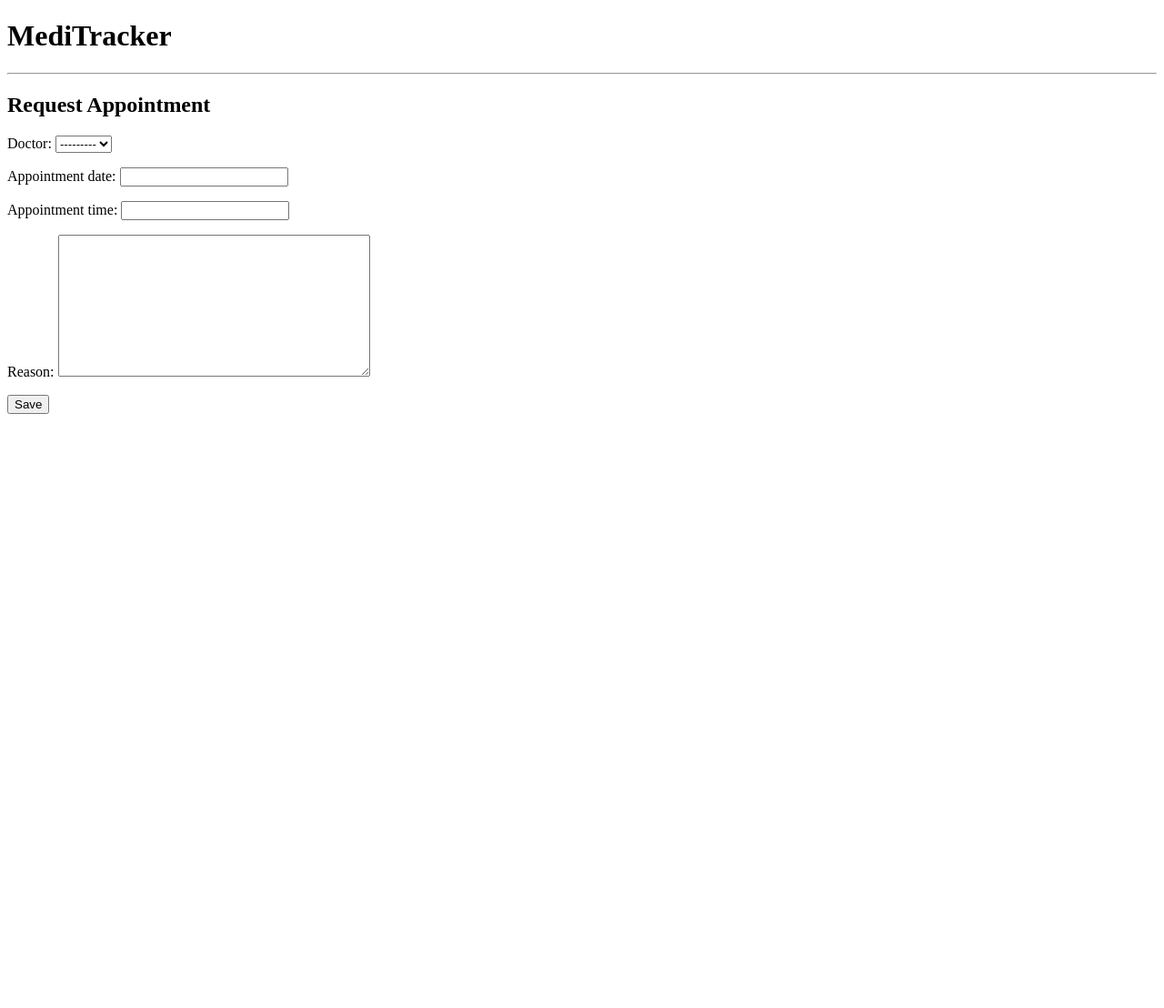
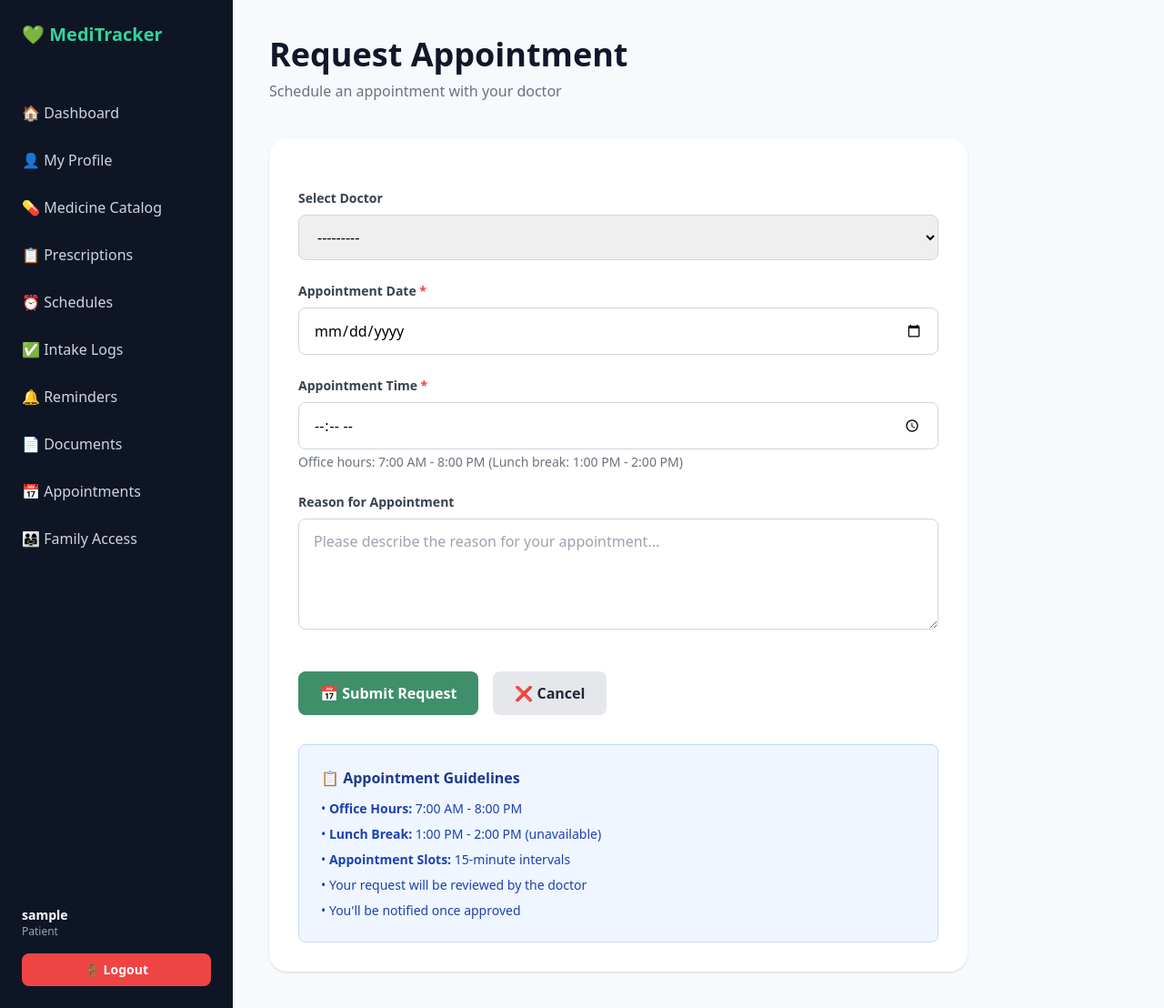
Before and after one commit to anujgoswami6155/MediTracker, a Django app: page /appointments/patient/request/ in a window 1280 px wide. Shown: the whole page at 91% size. Before the commit the page ends 455 px from the top, so only its background shows below. Run offline with Django 5.2, Linux system fonts and the light colour scheme; the visitor is signed in with stand-in values (Sample User, id 1); data comes from the database, SQL or seed files in the repository; some libraries are stand-ins or nearby versions.

Commit message:
[FIX] Fixed the appointments date and tine field and updated the form template for appointments.

```diff
--- a/appointments/forms.py
+++ b/appointments/forms.py
@@ -8,6 +8,45 @@ class AppointmentRequestForm(forms.ModelForm):
     class Meta:
         model = Appointment
         fields = ["doctor", "appointment_date", "appointment_time", "reason"]
+        widgets = {
+            'appointment_date': forms.DateInput(attrs={
+                'type': 'date',
+                'class': 'w-full px-4 py-3 border border-gray-300 rounded-lg focus:ring-2 focus:ring-[#3F8F6B]',
+                'min': timezone.now().date().isoformat()  # Prevent past dates
+            }),
+            'appointment_time': forms.TimeInput(attrs={
+                'type': 'time',
+                'class': 'w-full px-4 py-3 border border-gray-300 rounded-lg focus:ring-2 focus:ring-[#3F8F6B]',
+                'step': '900'  # 15-minute intervals (900 seconds)
+            }),
+            'reason': forms.Textarea(attrs={
+                'class': 'w-full px-4 py-3 border border-gray-300 rounded-lg focus:ring-2 focus:ring-[#3F8F6B]',
+                'rows': 4,
+                'placeholder': 'Please describe the reason for your appointment...'
+            }),
+            'doctor': forms.Select(attrs={
+                'class': 'w-full px-4 py-3 border border-gray-300 rounded-lg focus:ring-2 focus:ring-[#3F8F6B]'
+            }),
+        }
+        labels = {
+            'doctor': 'Select Doctor',
+            'appointment_date': 'Appointment Date',
+            'appointment_time': 'Appointment Time',
+            'reason': 'Reason for Appointment',
+        }
+        help_texts = {
+            'appointment_time': 'Office hours: 7:00 AM - 8:00 PM (Lunch break: 1:00 PM - 2:00 PM)',
+        }
+
+    def __init__(self, *args, **kwargs):
+        super().__init__(*args, **kwargs)
+
+        # Filter to only show doctors
+        from accounts.models import User
+        self.fields['doctor'].queryset = User.objects.filter(role='doctor')
+
+        # Customize doctor display
+        self.fields['doctor'].label_from_instance = lambda obj: f"Dr. {obj.username}"
 
     def clean(self):
         cleaned_data = super().clean()
@@ -19,6 +58,7 @@ class AppointmentRequestForm(forms.ModelForm):
         if not appointment_date or not appointment_time:
             return cleaned_data
 
+        # Check if appointment is in the past
         now = timezone.now()
         appointment_datetime = timezone.make_aware(
             timezone.datetime.combine(appointment_date, appointment_time)
@@ -33,6 +73,31 @@ class AppointmentRequestForm(forms.ModelForm):
 
 
 class AppointmentDoctorUpdateForm(forms.ModelForm):
+
     class Meta:
         model = Appointment
         fields = ["status", "appointment_date", "appointment_time", "reason"]
+        widgets = {
+            'appointment_date': forms.DateInput(attrs={
+                'type': 'date',
+                'class': 'w-full px-4 py-3 border border-gray-300 rounded-lg focus:ring-2 focus:ring-[#3F8F6B]',
+            }),
+            'appointment_time': forms.TimeInput(attrs={
+                'type': 'time',
+                'class': 'w-full px-4 py-3 border border-gray-300 rounded-lg focus:ring-2 focus:ring-[#3F8F6B]',
+                'step': '900'  # 15-minute intervals
+            }),
+            'reason': forms.Textarea(attrs={
+                'class': 'w-full px-4 py-3 border border-gray-300 rounded-lg focus:ring-2 focus:ring-[#3F8F6B]',
+                'rows': 4,
+            }),
+            'status': forms.Select(attrs={
+                'class': 'w-full px-4 py-3 border border-gray-300 rounded-lg focus:ring-2 focus:ring-[#3F8F6B]'
+            }),
+        }
+        labels = {
+            'status': 'Appointment Status',
+            'appointment_date': 'Date',
+            'appointment_time': 'Time',
+            'reason': 'Reason',
+        }
--- a/templates/appointments/form.html
+++ b/templates/appointments/form.html
@@ -1,9 +1,93 @@
-{% extends "base.html" %}
-{% block content %}
-<h2>{{ title }}</h2>
-<form method="post">
-  {% csrf_token %}
-  {{ form.as_p }}
-  <button type="submit">Save</button>
-</form>
-{% endblock %}
+<!DOCTYPE html>
+<html lang="en">
+<head>
+  <meta charset="UTF-8">
+  <title>{{ title }} | MediTracker</title>
+  <script src="https://cdn.tailwindcss.com"></script>
+</head>
+
+<body class="bg-[#F7FAFC] font-sans">
+<div class="flex min-h-screen">
+
+  {% include "patients/sidebar.html" %}
+
+  <main class="flex-1 p-10">
+    <div class="max-w-3xl">
+      <h1 class="text-4xl font-bold text-[#0F172A] mb-2">{{ title }}</h1>
+      <p class="text-[#6B7280] mb-10">Schedule an appointment with your doctor</p>
+
+      <!-- Display Messages -->
+      {% if messages %}
+        <div class="mb-6 space-y-3">
+          {% for message in messages %}
+            <div class="p-4 rounded-lg {% if message.tags == 'error' %}bg-red-50 border border-red-200 text-red-800{% elif message.tags == 'success' %}bg-green-50 border border-green-200 text-green-800{% else %}bg-blue-50 border border-blue-200 text-blue-800{% endif %}">
+              {{ message }}
+            </div>
+          {% endfor %}
+        </div>
+      {% endif %}
+
+      <div class="bg-white rounded-[20px] shadow p-8">
+        <form method="post" class="space-y-6">
+          {% csrf_token %}
+
+          {% for field in form %}
+            <div>
+              <label class="block text-sm font-semibold text-gray-700 mb-2">
+                {{ field.label }}
+                {% if field.field.required %}
+                  <span class="text-red-500">*</span>
+                {% endif %}
+              </label>
+
+              {{ field }}
+
+              {% if field.errors %}
+                <p class="mt-1 text-sm text-red-600">{{ field.errors.0 }}</p>
+              {% endif %}
+
+              {% if field.help_text %}
+                <p class="mt-1 text-sm text-gray-500">{{ field.help_text }}</p>
+              {% endif %}
+            </div>
+          {% endfor %}
+
+          <!-- Display form-level errors -->
+          {% if form.non_field_errors %}
+            <div class="p-4 bg-red-50 border border-red-200 rounded-lg">
+              <p class="text-sm text-red-800 font-semibold">Errors:</p>
+              {% for error in form.non_field_errors %}
+                <p class="text-sm text-red-800">• {{ error }}</p>
+              {% endfor %}
+            </div>
+          {% endif %}
+
+          <div class="flex gap-4 pt-4">
+            <button type="submit"
+                    class="bg-[#3F8F6B] text-white px-6 py-3 rounded-lg font-semibold hover:bg-[#2E6F54] transition">
+              📅 Submit Request
+            </button>
+            <a href="{% url 'appointments:patient_list' %}"
+               class="bg-gray-200 text-gray-800 px-6 py-3 rounded-lg font-semibold hover:bg-gray-300 transition">
+              ❌ Cancel
+            </a>
+          </div>
+        </form>
+
+        <!-- Info Box -->
+        <div class="mt-8 p-6 bg-blue-50 border border-blue-200 rounded-lg">
+          <h3 class="font-semibold text-blue-900 mb-3">📋 Appointment Guidelines</h3>
+          <ul class="text-sm text-blue-800 space-y-2">
+            <li>• <strong>Office Hours:</strong> 7:00 AM - 8:00 PM</li>
+            <li>• <strong>Lunch Break:</strong> 1:00 PM - 2:00 PM (unavailable)</li>
+            <li>• <strong>Appointment Slots:</strong> 15-minute intervals</li>
+            <li>• Your request will be reviewed by the doctor</li>
+            <li>• You'll be notified once approved</li>
+          </ul>
+        </div>
+      </div>
+    </div>
+  </main>
+</div>
+</body>
+</html>
```
